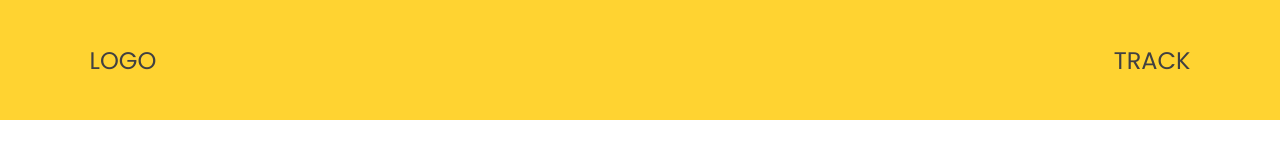
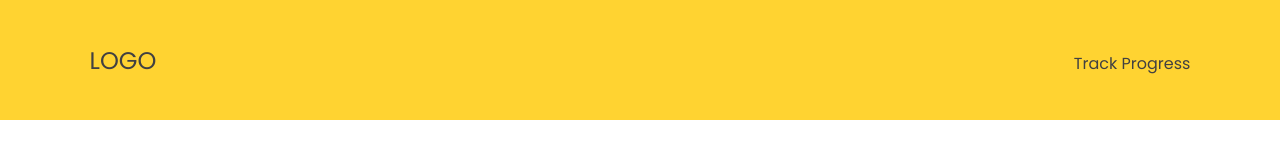
Before and after one commit to mkdsrt10/quiz, a Next.js app: page / in a window 1280 px wide. Shown: the top 160 px of the page. Built offline with nearby package versions, Linux system fonts and the light colour scheme.

Commit message:
header improved

```diff
--- a/pages/index.js
+++ b/pages/index.js
@@ -31,7 +31,7 @@ export default function Home() {
 						<ul>
 							<li>
 								<Link href='https://www.scoreplus.live/Tracker'>
-									<a>TRACK</a>
+									<a style={{ fontSize: '1rem' }}>Track Progress</a>
 								</Link>
 							</li>
 						</ul>
```
